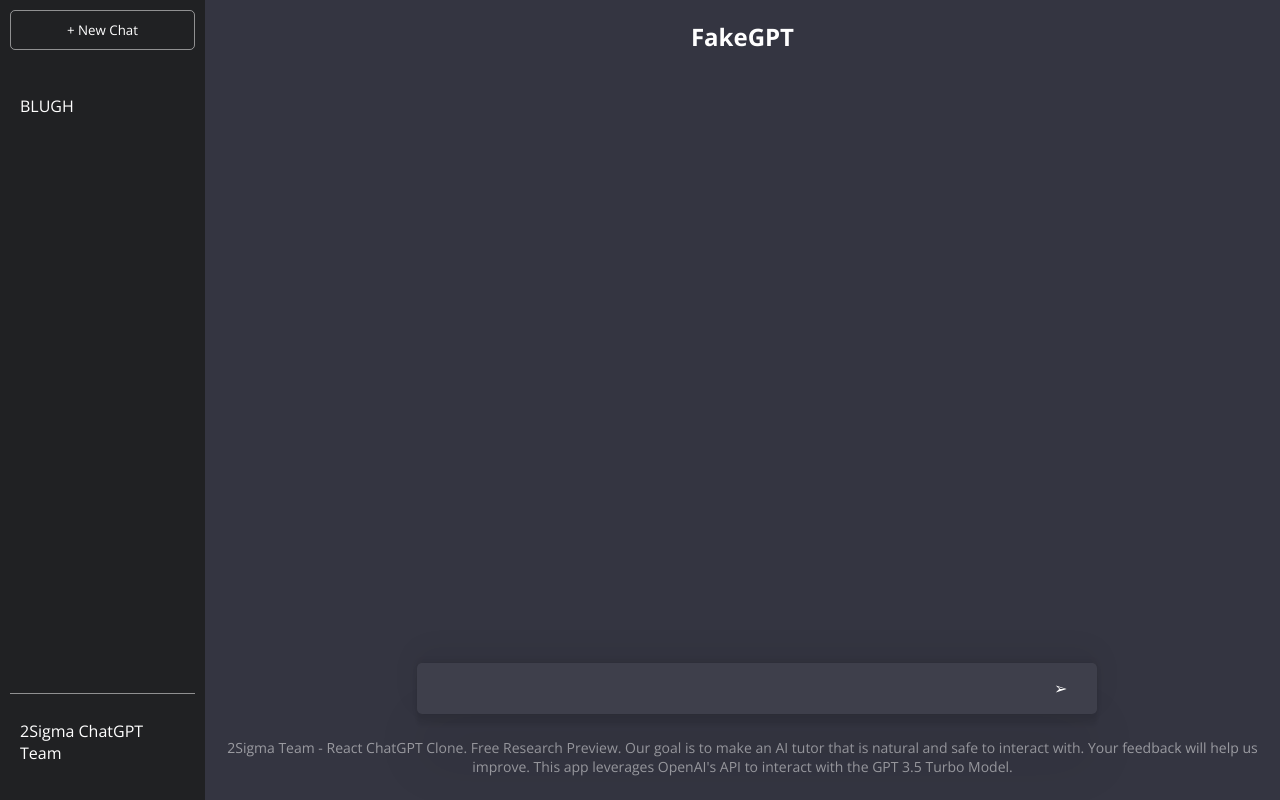
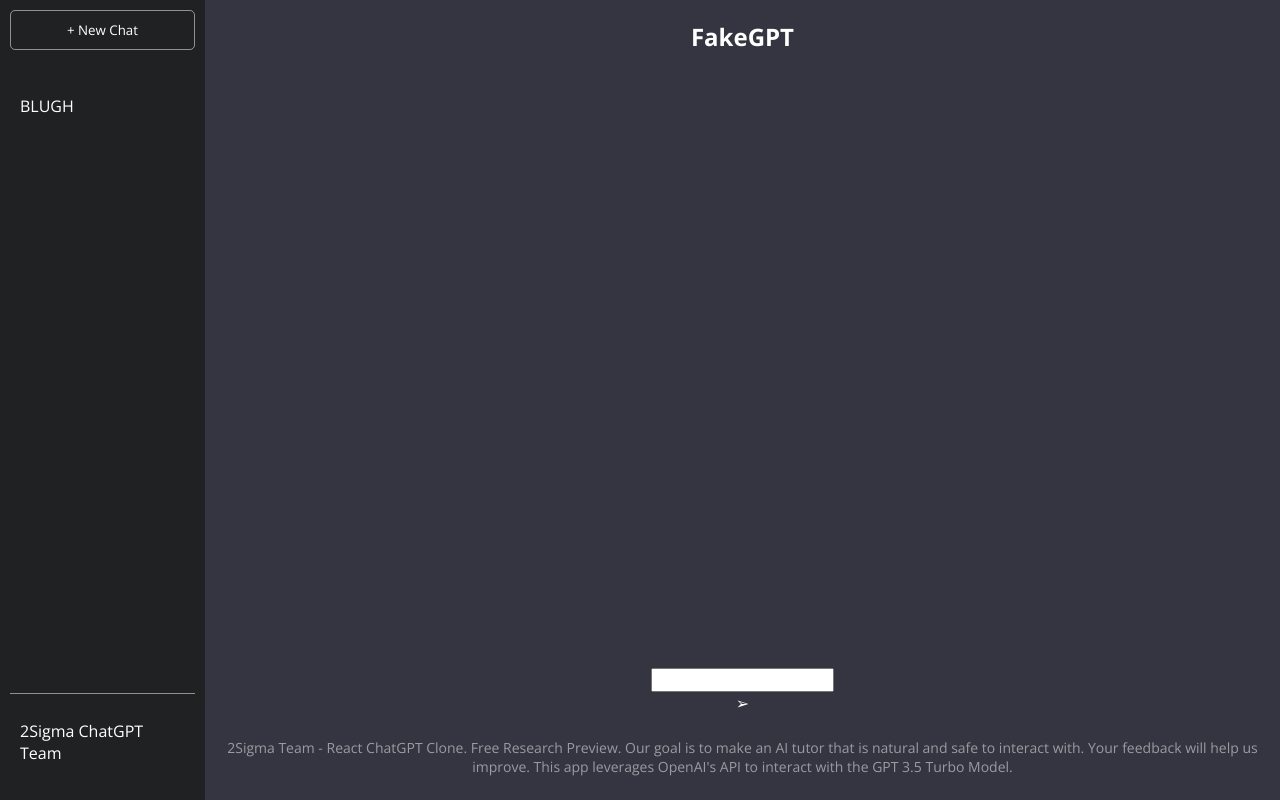
Before and after one commit to AdamZWinter/react-chatgpt-clone, a React (Create React App) app: page / in a window 1280 px wide. Built offline with nearby package versions, Linux system fonts and the light colour scheme.

Commit message:
Revert "test"
This reverts commit 6c7c77c0fc6deec573b51ae146e427c95194aaed.

```diff
--- a/package.json
+++ b/package.json
@@ -6,9 +6,6 @@
     "@testing-library/jest-dom": "^5.16.5",
     "@testing-library/react": "^13.4.0",
     "@testing-library/user-event": "^13.5.0",
-    "cors": "^2.8.5",
-    "express": "^4.18.2",
-    "nodemon": "^2.0.22",
     "react": "^18.2.0",
     "react-dom": "^18.2.0",
     "react-scripts": "5.0.1",
@@ -16,7 +13,6 @@
   },
   "scripts": {
     "start": "PORT=3001 react-scripts start",
-    "start:backend": "nodemon server.js",
     "build": "react-scripts build",
     "test": "react-scripts test",
     "eject": "react-scripts eject"
--- a/src/App.js
+++ b/src/App.js
@@ -1,25 +1,4 @@
 const App = () => {
-
-  const getMessages = async () => {
-    const options = {
-      method: "POST",
-      body: JSON.stringify({
-        message: "hello how are you?"
-      }),
-      headers: {
-        "Content-Type": "application/json"
-      }
-    }
-    try {
-      // this fetch url needs to be changed to the correct route for the backend
-      const response = await fetch('http://localhost:8000/completions', options)
-      const data = response.json()
-      console.log(data)
-    } catch (error) {
-      console.error(error)
-    }
-  }
-
   return (
     <div className="app">
       <section className="side-bar">
@@ -39,7 +18,7 @@
         <div className="bottom-section">
           <div className="input-container">
             <input/>
-            <div id="submit" onClick={getMessages}>➢</div>
+            <div id="submit">➢</div>
           </div>
           <p className="info">
             2Sigma Team - React ChatGPT Clone. Free Research Preview. Our goal is to make an AI tutor that is natural and safe to interact with.
--- a/src/index.css
+++ b/src/index.css
@@ -76,32 +76,4 @@
 
 .input-container {
   position: relative;
-  width: 100%;
-  max-width: 650px;
 }
-
-input {
-  width: 100%;
-  border: none;
-  font-size: 20px;
-  background-color: rgba(255, 255, 255, 0.05);
-  padding: 12px 15px;
-  border-radius: 5px;
-  box-shadow: rgba(0, 0, 0, 0.05) 0 54px 55px,
-  rgba(0, 0, 0, 0.05) 0 -12px 30px,
-  rgba(0, 0, 0, 0.05) 0 4px 6px,
-  rgba(0, 0, 0, 0.05) 0 12px 3px,
-  rgba(0, 0, 0, 0.05) 0 -3px 5px;
-}
-
-input:focus {
-  outline: none;
-}
-
-
-#submit {
-  position: absolute;
-  bottom: 15px;
-  right: 0;
-  cursor: pointer;
-}
```
Also changed, not shown: server.js (deleted, +0 -33 lines), 1 other file (tests, documents, lock files or other folders).
